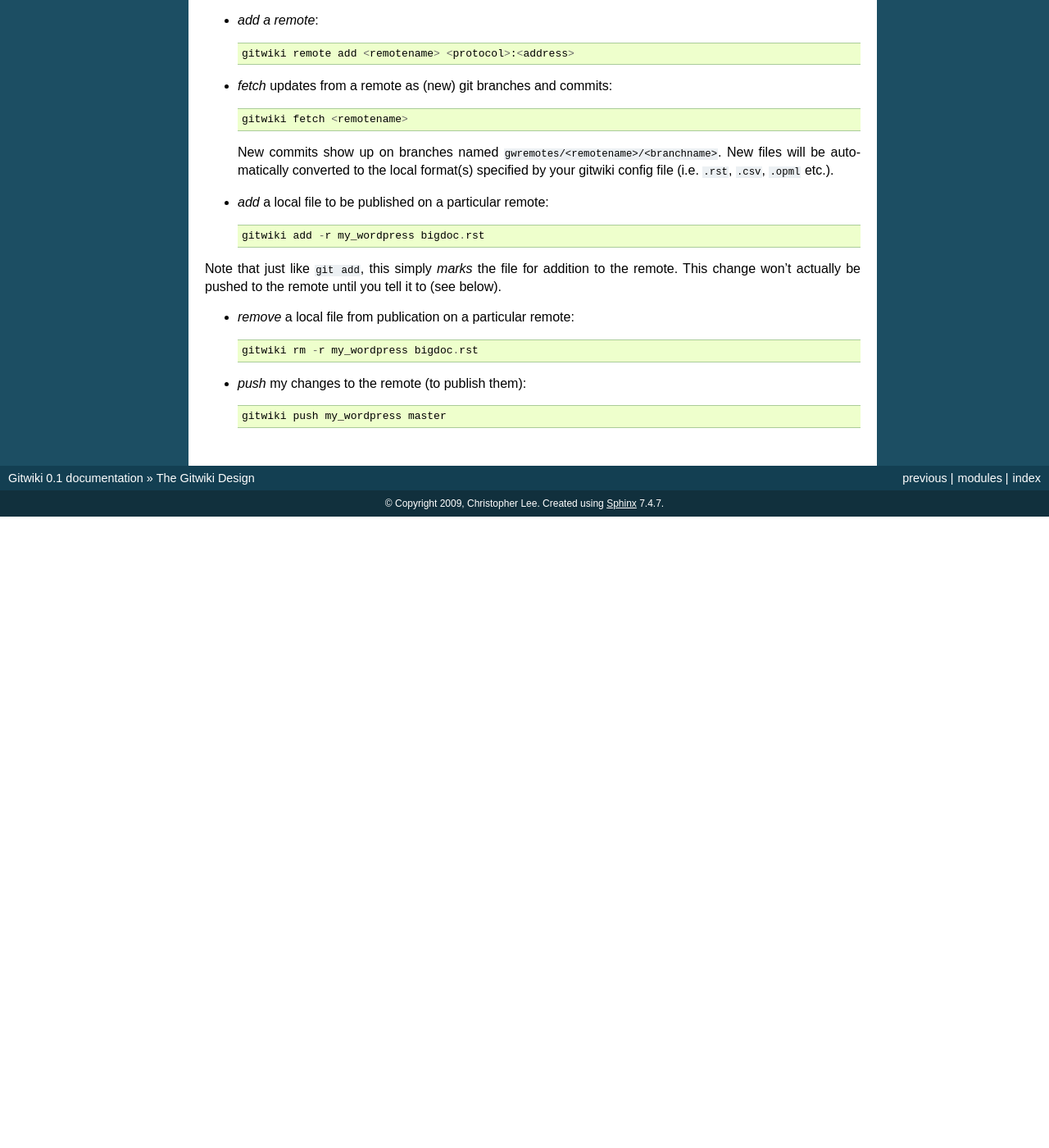
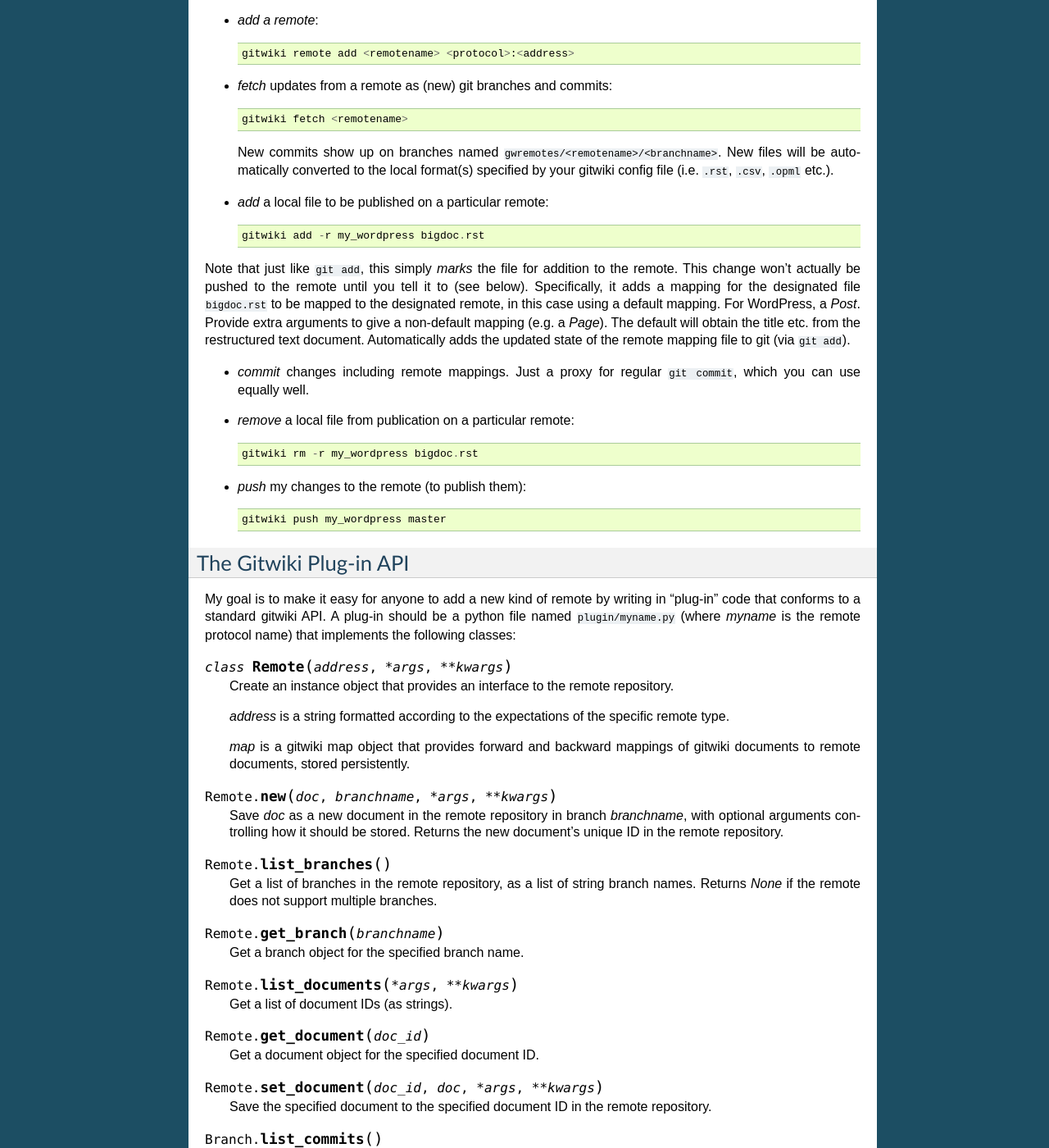
Before and after one commit to cjlee112/gitpublish, a Sphinx documentation site: the page built from doc/design.rst, in a window 1280 px wide and 1400 px high, scrolled down 1073 px. Shown: the whole window at 82% size. Built offline with Sphinx 7.4.7, drawn with Linux system fonts in a browser that asks for light colours; before the commit the page ends 1703 px from its top, so only the background shows below that; some of the changed text lies outside the part shown.

Commit message:
more design ideas

```diff
--- a/doc/design.rst
+++ b/doc/design.rst
@@ -88,7 +88,17 @@
 
 Note that just like ``git add``, this simply *marks* the file
 for addition to the remote.  This change won't actually be pushed
-to the remote until you tell it to (see below).
+to the remote until you tell it to (see below).  Specifically, it
+adds a mapping for the designated file ``bigdoc.rst`` to be
+mapped to the designated remote, in this case using a default
+mapping.  For WordPress, a *Post*.  Provide extra arguments to
+give a non-default mapping (e.g. a *Page*).  The default will
+obtain the title etc. from the restructured text document.
+Automatically adds the updated state of the remote mapping
+file to git (via ``git add``).
+
+* *commit* changes including remote mappings.  Just a proxy for
+  regular ``git commit``, which you can use equally well.
 
 * *remove* a local file from publication on a particular remote::
 
@@ -97,3 +107,112 @@
 * *push* my changes to the remote (to publish them)::
 
     gitwiki push my_wordpress master
+
+
+The Gitwiki Plug-in API
+-----------------------
+
+My goal is to make it easy for anyone to add a new kind of remote
+by writing in "plug-in" code that conforms to a standard gitwiki API.
+A plug-in should be a python file named ``plugin/myname.py``
+(where *myname* is the remote protocol name)
+that implements the following classes:
+
+
+.. class:: Remote(address, *args, **kwargs)
+
+   Create an instance object that provides an interface to the
+   remote repository.
+
+   *address* is a string formatted according
+   to the expectations of the specific remote type.
+
+   *map* is a gitwiki map object that provides forward and backward
+   mappings of gitwiki documents to remote documents, stored
+   persistently.
+
+
+
+.. method:: Remote.new(doc, branchname, *args, **kwargs)
+
+   Save *doc* as a new document in the remote repository in
+   branch *branchname*, with optional arguments controlling
+   how it should be stored.  Returns the new document's
+   unique ID in the remote repository.
+
+.. method:: Remote.list_branches()
+
+   Get a list of branches in the remote repository, as a list of
+   string branch names.  Returns *None* if the remote does not support
+   multiple branches.
+
+.. method:: Remote.get_branch(branchname)
+
+   Get a branch object for the specified branch name.
+
+.. method:: Remote.list_documents(*args, **kwargs)
+
+   Get a list of document IDs (as strings).
+
+.. method:: Remote.get_document(doc_id)
+
+   Get a document object for the specified document ID.
+
+.. method:: Remote.set_document(doc_id, doc, *args, **kwargs)
+
+   Save the specified document to the specified document ID
+   in the remote repository.
+
+.. method:: Branch.list_commits()
+
+   Get a list of all commit objects in this branch in temporal order.
+
+.. method:: Branch.new_commit(changed_docs, *args, **kwargs)
+
+   Create a new remote commit on this branch containing the changed
+   documents *changed_docs*, and return the commit ID.
+
+.. method:: Commit.list_documents(changed=False, *args, **kwargs)
+
+   Get a list of document IDs (as strings) contained in this
+   commit.  If *changed=True* only return IDs of documents that
+   changed in this commit.
+
+.. method:: Commit.get_document(doc_id)
+
+   Get a document object for the specified document ID, reflecting
+   its state in this commit.
+
+
+
+Gitwiki API Classes
+-------------------
+
+.. class:: Document(path)
+
+.. attribute:: Document.id
+
+   the document's unique ID.  For a local document, just its path
+   within the repository.  For a remote document, its remote repository ID.
+
+.. attribute:: Document.title
+
+   the document's title
+
+.. method:: Document.__str__()
+
+   get the restructured text of the document as a string.
+
+.. method:: Document.write(rest_text)
+
+   save the restructured text string to the document file.
+
+.. class:: RemoteMap(remotename, remote)
+
+   Creates an empty map to the specified remote, provided
+   as a remote object.  Adds its mapfile to git.
+
+.. method:: RemoteMap.add(doc, *args, **kwargs)
+
+   Add the specified doc object to the map for this repository,
+   with optional arguments
```
